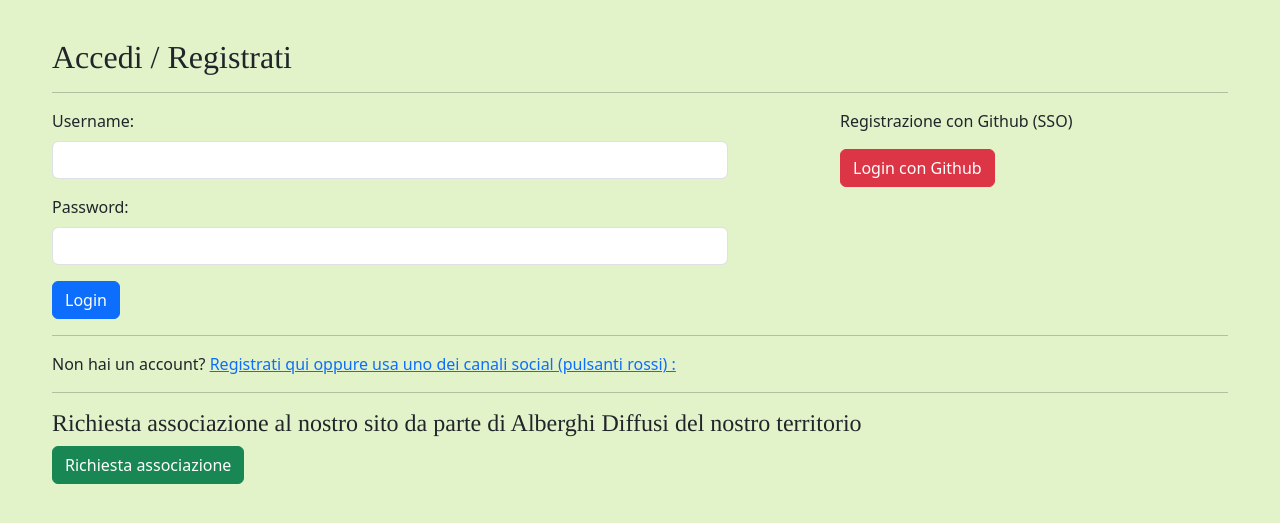
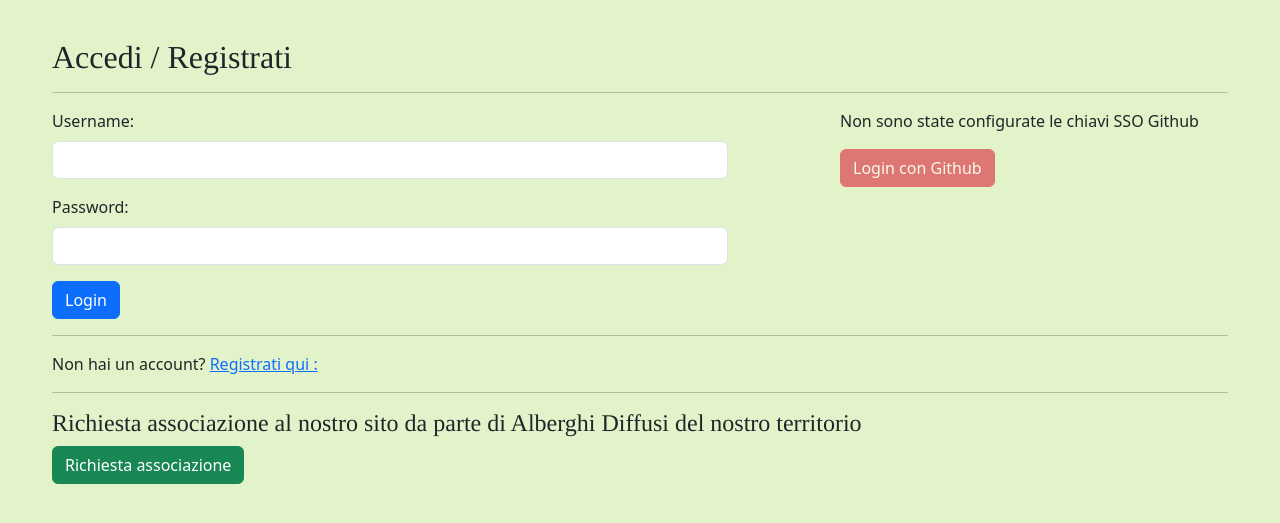
Before and after one commit to fabmeo/prj14a, a Django app: page /login/ in a window 1280 px wide. Shown: the part 56-579 px from the top of the page. Run offline with Django 5.2, Linux system fonts and the light colour scheme; some libraries are stand-ins or nearby versions.

Commit message:
ultime revisioni prima della consegna

```diff
--- a/src/albdif/templates/albdif/login.html
+++ b/src/albdif/templates/albdif/login.html
@@ -36,6 +36,9 @@
         {% if github_sso %}
             <p>Registrazione con Github (SSO)</p>
             <a href="{% url 'social:begin' 'github' %}" class="btn btn-danger">Login con Github</a>
+        {% else %}
+            <p>Non sono state configurate le chiavi SSO Github</p>
+            <a href="{% url 'social:begin' 'github' %}" class="btn btn-danger disabled" tabindex="-1" aria-disabled="true">Login con Github</a>
         {% endif %}
         {% if google_sso %}
             <hr>
--- a/src/albdif/templates/albdif/profilo.html
+++ b/src/albdif/templates/albdif/profilo.html
@@ -4,7 +4,7 @@
 <h3 class="titolopagina"> Profilo dell'utente: {{ user.first_name }} {{ user.last_name }} ({{ user.username }}) </h3>
     {% if user.visitatore.is_titolare %}
         {% for p in user.visitatore.proprieta %}
-            <p>Titolare e proprietario dell'Albergo Diffuso:<b> {{ p.ente.nome }} </b>
+            <p class="vetrina">Titolare e proprietario dell'Albergo Diffuso:<b> {{ p.ente.nome }} </b>
             {% for pr in p.ente.prenotazioni %}
                 <p><b>{{ pr.prenotazione.visitatore }} </b> ha prenotato la camera <b>{{ pr.prenotazione.camera }} </b> - dal {{ pr.data_inizio }} al {{ pr.data_fine }}</p>
             {% endfor %}
--- a/src/albdif/views.py
+++ b/src/albdif/views.py
@@ -56,10 +56,10 @@ class login(FormView):
         return self.form_invalid(form)
 
     def get(self, request, *args, **kwargs):
-        gitub_sso = google_sso = False
-        if hasattr(settings, "SOCIAL_AUTH_GITHUB_KEY"):
+        github_sso = google_sso = False
+        if hasattr(settings, "SOCIAL_AUTH_GITHUB_KEY") and settings.SOCIAL_AUTH_GITHUB_KEY:
             github_sso = True
-        if hasattr(settings, "GOOGLE_CLIENT_ID"):
+        if hasattr(settings, "GOOGLE_CLIENT_ID") and settings.GOOGLE_CLIENT_ID:
             google_sso = True
         context = {"github_sso": github_sso, "google_sso": google_sso}
         return render(request, self.template_name, context)
```
